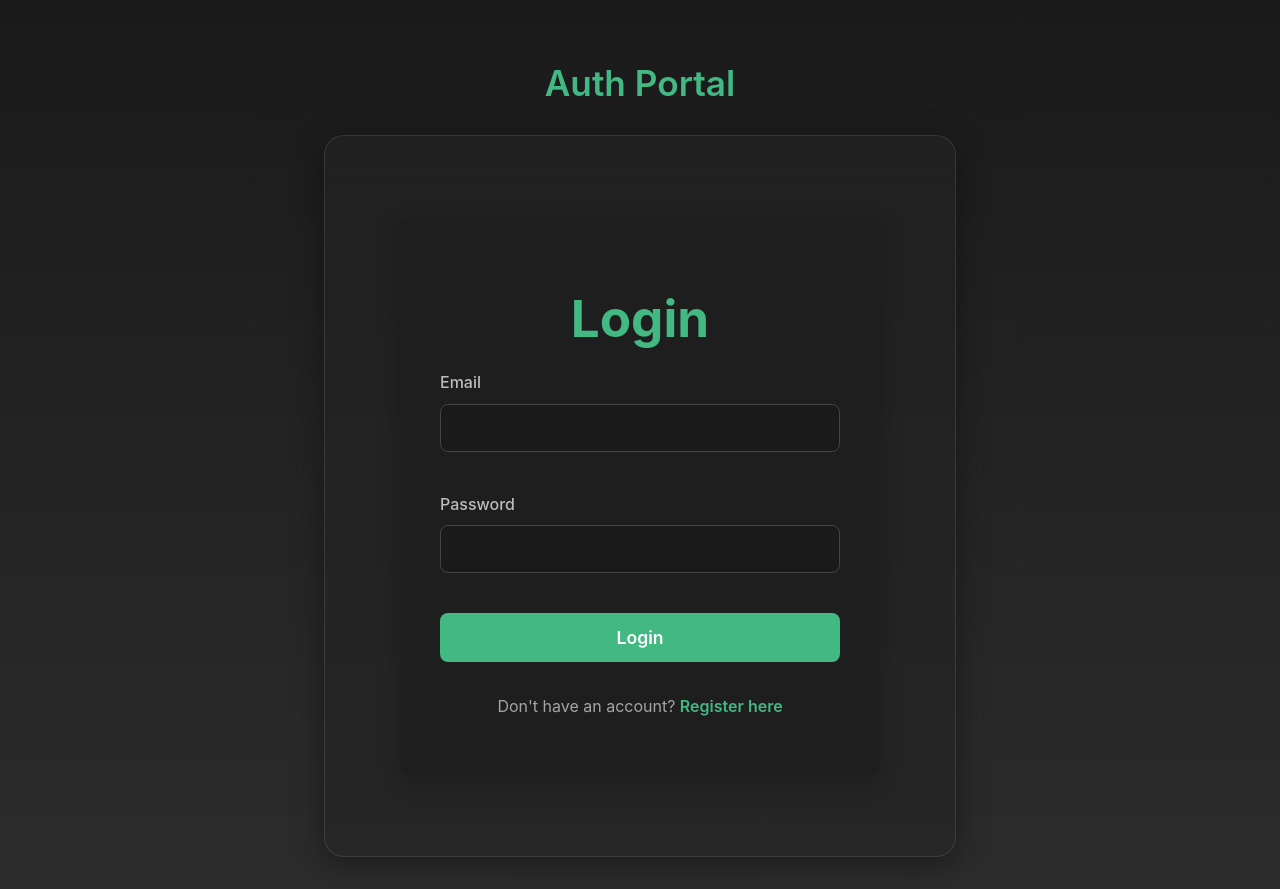
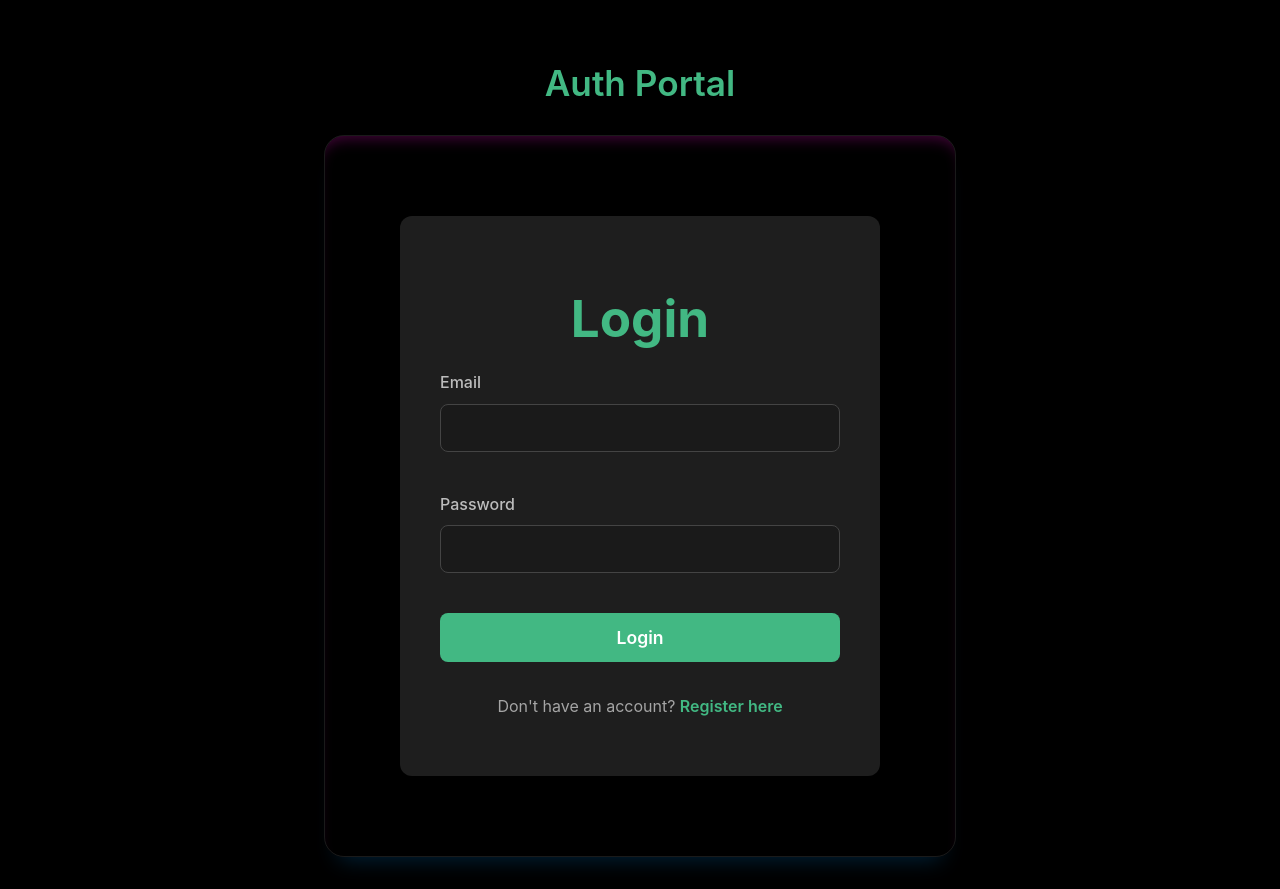
Before and after one commit to DaniloPixi/myViteApp, a Vue app: page / in a window 1280 px wide. Built offline with nearby package versions, Linux system fonts and the light colour scheme; no server answers.

Commit message:
glowing animation added to the card, everything works

```diff
--- a/src/App.vue
+++ b/src/App.vue
@@ -35,7 +35,7 @@
   </div>
 
   <!-- The main content card -->
-  <div class="card">
+  <div class="card animate-glow">
     <main>
       <!-- Logged-in Content -->
       <div v-if="user">
@@ -136,7 +136,11 @@ const handleSwitchForm = (formName) => {
 async function registerDeviceForNotifications() {
   if (notificationPermission.value !== 'granted' || !user.value) return;
   try {
-    const currentToken = await messaging.getToken({ vapidKey: 'BPACu3jz1Y3_bB4VPwO96LkPua-bJKVXBOioaf75Gc7xQQ-aqZ04a0qBSbxuX6ZW6KcPB1Lcv68zGP5qrM2q9dU' });
+    const swRegistration = await navigator.serviceWorker.ready;
+    const currentToken = await messaging.getToken({
+      vapidKey: 'BPACu3jz1Y3_bB4VPwO96LkPua-bJKVXBOioaf75Gc7xQQ-aqZ04a0qBSbxuX6ZW6KcPB1Lcv68zGP5qrM2q9dU',
+      serviceWorkerRegistration: swRegistration
+    });
     if (currentToken) {
       await sendTokenToServer(currentToken);
     } else {
--- a/src/style.css
+++ b/src/style.css
@@ -1,4 +1,27 @@
 /* src/style.css */
+
+/* --- Keyframes for Animation --- */
+@keyframes glow {
+  0%, 100% {
+    box-shadow:
+      /* Top inset glow (dimmed) */
+      inset 0 10px 15px -10px rgba(243, 15, 205, 0.2),
+      /* Bottom drop shadow (dimmed) */
+      0 15px 20px -15px rgba(0, 153, 255, 0.1);
+  }
+  50% {
+    box-shadow:
+      /* Top inset glow (bright) */
+      inset 0 15px 20px -10px rgba(243, 15, 205, 0.7),
+      /* Bottom drop shadow (bright) */
+      0 25px 30px -15px rgba(0, 153, 255, 0.6);
+  }
+}
+
+/* --- Reusable Animations --- */
+.animate-glow {
+  animation: glow 3s ease-in-out infinite;
+}
 
 /* --- Base Styles & Theme --- */
 :root {
@@ -24,7 +47,7 @@ body {
   margin: 0;
   min-width: 320px;
   min-height: 100vh;
-  background-image: linear-gradient(180deg, #1a1a1a 0%, #2c2c2c 100%); /* Subtle gradient for the glass effect */
+  background-color: black /* Subtle gradient for the glass effect */
 }
 
 #app {
@@ -87,9 +110,8 @@ input[type="password"] {
   margin: 0 auto;
   padding: 2.5em;
   border-radius: 20px;
-  background: rgba(36, 36, 36, 0.6);
+  background: transparent;
   border: 1px solid rgba(255, 255, 255, 0.1);
-  box-shadow: 0 8px 32px 0 rgba(0, 0, 0, 0.37);
 }
 
 /* --- Shared Card Styles --- */
```
Also changed, not shown: 1 other file (tests, documents, lock files or other folders).
